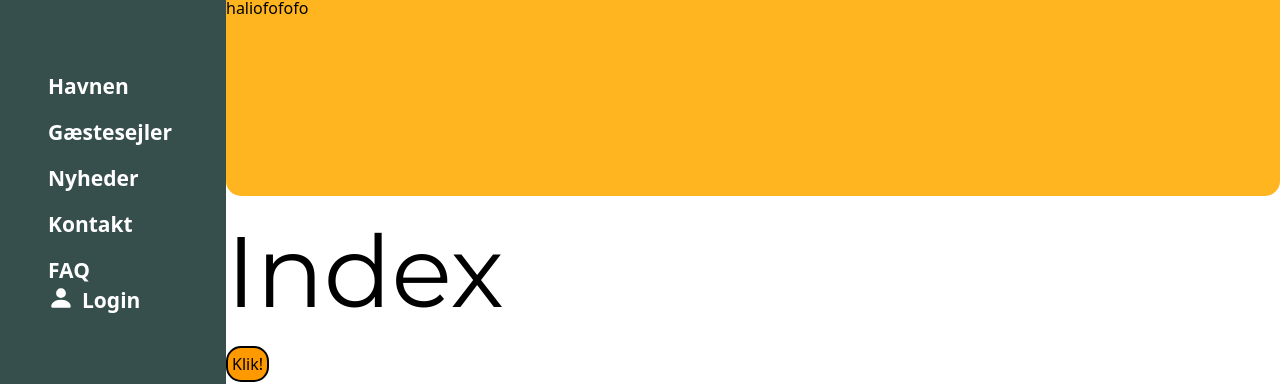
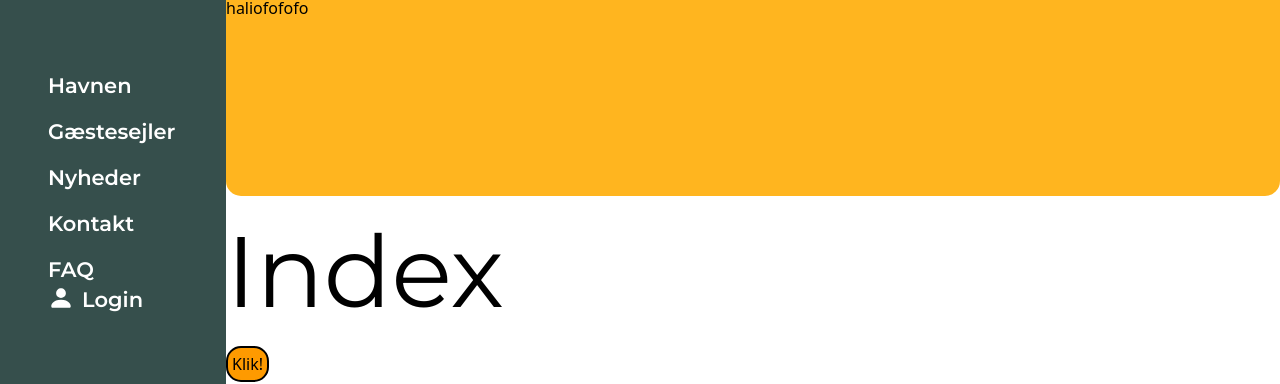
Before and after one commit to anso0004/veddelevhavn, an Astro site: page / in a window 1280 px wide. Shown: the part 180-564 px from the top of the page. Built offline with nearby package versions, Linux system fonts and the light colour scheme; Astro itself is replaced by a stand-in of ours.

Commit message:
montserrat i link

```diff
--- a/src/components/Link.astro
+++ b/src/components/Link.astro
@@ -8,8 +8,8 @@ const variantClasses = {
   primary: "bg-yellow-300 text-neutral-950 rounded-full lg:py-xs py-2xs px-m text-m_button lg:text-d_button font-opensans",
   secondary: "bg-green-700  text-neutral-50 rounded-full lg:py-xs py-2xs px-m text-m_button lg:text-d_button font-opensans ",
   tertiary: "text-neutral-950 text-m_button lg:text-d_button font-opensans",
-  menupunkt: "text-neutral-50 lg:text-d_menupunkt text-m_menupunkt font-monsterrat",
-  undermenupunkt: "text-neutral-50 lg:text-d_menupunkt text-m_menupunkt font-monsterrat",
+  menupunkt: "text-neutral-50 lg:text-d_menupunkt text-m_menupunkt font-montserrat",
+  undermenupunkt: "text-neutral-50 lg:text-d_menupunkt text-m_menupunkt font-montserrat",
 };
 
 const sizeClasses = {
```
